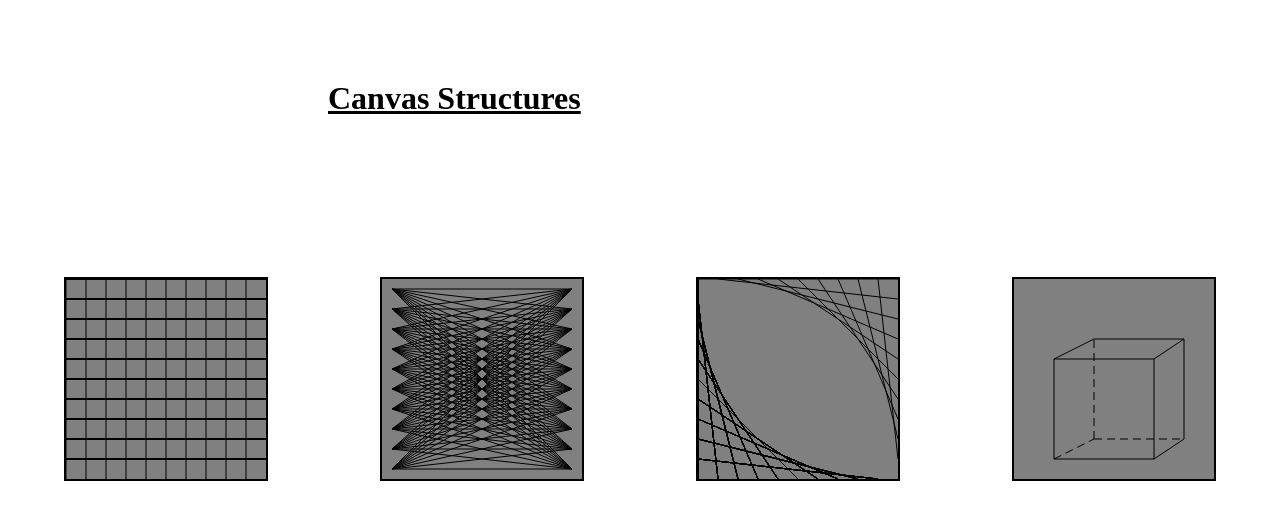
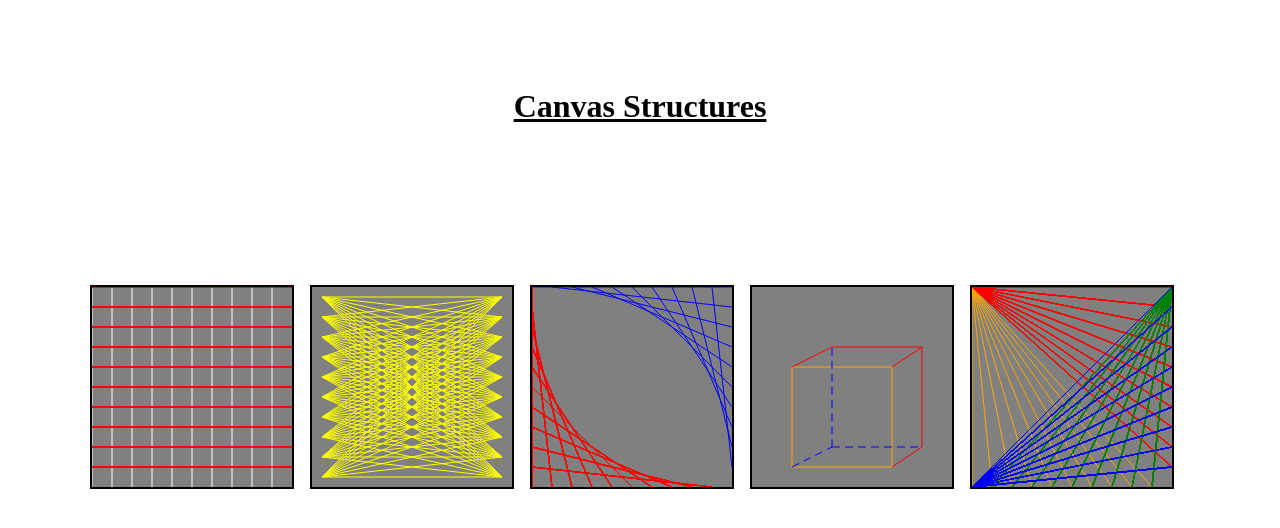
Before and after one commit to Detopall/canvas-structures, a plain HTML site: page index.html in a window 1280 px wide. Drawn offline with Linux system fonts and the light colour scheme.

Commit message:
Added color and new canvas, fixed header position (flexed).

```diff
--- a/assets/css/screen.css
+++ b/assets/css/screen.css
@@ -1,8 +1,13 @@
+body {
+	display: flex;
+	justify-content: center;
+	align-items: center;
+	flex-direction: column;
+}
 
 header {
 	font-size: 2rem;
 	margin-top: 5rem;
-	margin-left: 20rem;
 	font-weight: bold;
 	text-decoration: underline;
 }
@@ -17,4 +22,5 @@ canvas {
 	background-color: grey;
 	border: 0.125rem solid black;
 	margin-top: 10rem;
+	margin-right: 1rem;
 }
--- a/assets/js/script.js
+++ b/assets/js/script.js
@@ -11,6 +11,32 @@ function init(){
 	showVortex();
 	showSpiral();
 	showCube();
+	showSunshine();
+}
+
+function showSunshine(){ //could've done more, but RAM depleted
+	const canvas = document.querySelector("#sunshine");
+	const ctx = canvas.getContext('2d');
+
+	for (let i = 0; i < canvas.width; i += WIDTH) {
+		const cell = new Cell(i, canvas.height, 0, 0);
+		cell.draw(ctx, "orange");
+
+		for (let j = 0; j < canvas.width; j += WIDTH) {
+			const cell = new Cell(canvas.height, j, 0, 0);
+			cell.draw(ctx, "red");
+
+			for (let k = 0; k < canvas.width; k += WIDTH) {
+				const cell = new Cell(canvas.height, 0, k, canvas.height);
+				cell.draw(ctx, "green");
+
+				for (let l = 0; l < canvas.width; l += WIDTH) {
+					const cell = new Cell(canvas.height, l, 0, canvas.height);
+					cell.draw(ctx, "blue");
+				}
+			}
+		}
+	}
 }
 
 function showCube(){
@@ -18,32 +44,32 @@ function showCube(){
 	const ctx = canvas.getContext('2d');
 
 	const a = new Cell(40, 80, 40, 180);
-	a.draw(ctx);
+	a.draw(ctx, "orange");
 	const b = new Cell(40, 180, 140, 180);
-	b.draw(ctx);
+	b.draw(ctx, "orange");
 	const c = new Cell(140, 180, 140, 80);
-	c.draw(ctx);
+	c.draw(ctx, "orange");
 	const d = new Cell(40, 80, 140, 80);
-	d.draw(ctx);
+	d.draw(ctx, "orange");
 
 	const e = new Cell(40, 80, 80, 60);
-	e.draw(ctx);
+	e.draw(ctx, "red");
 	const f = new Cell(80, 60, 170, 60);
-	f.draw(ctx);
+	f.draw(ctx, "red");
 	const g = new Cell(140, 80, 170, 60);
-	g.draw(ctx);
+	g.draw(ctx, "red");
 	const h = new Cell(140, 180, 170, 160);
-	h.draw(ctx);
+	h.draw(ctx, "red");
 	const i = new Cell(170, 60, 170, 160);
-	i.draw(ctx);
+	i.draw(ctx, "red");
 
 	ctx.setLineDash([8, 5]); //set the next lines to dashed lines
 	const j = new Cell(40, 180, 80, 160);
-	j.draw(ctx);
+	j.draw(ctx, "blue");
 	const k = new Cell(80, 160, 170, 160);
-	k.draw(ctx);
+	k.draw(ctx, "blue");
 	const l = new Cell(80, 160, 80, 60);
-	l.draw(ctx);
+	l.draw(ctx, "blue");
 }
 
 function showSpiral(){
@@ -51,11 +77,11 @@ function showSpiral(){
 	const ctx = canvas.getContext('2d');
 	for (let i = 0; i < canvas.width; i+=WIDTH) {
 		const cell = new Cell(i, 0, canvas.height, i);
-		cell.draw(ctx);
+		cell.draw(ctx, "blue");
 
 		for (let j = 0; j < canvas.width; j+=WIDTH) {
 			const cell = new Cell(0, j, j, canvas.height);
-			cell.draw(ctx);
+			cell.draw(ctx, "red");
 		}
 	}
 }
@@ -66,7 +92,7 @@ function showVortex(){
 	for (let i = 0; i < canvas.width; i+=WIDTH) {
 		for (let j = 0; j < canvas.width; j+=WIDTH) {
 			const cell = new Cell(canvas.height-WIDTH/2, i+WIDTH/2, WIDTH/2, j+WIDTH/2);
-			cell.draw(ctx);
+			cell.draw(ctx, "yellow");
 		}
 	}
 }
@@ -76,10 +102,10 @@ function showGrid(){
 	const ctx = canvas.getContext('2d');
 	for (let i = 0; i < canvas.width; i+=WIDTH) {
 		const cell = new Cell(i, canvas.width, i, 0);
-		cell.draw(ctx);
+		cell.draw(ctx, "white");
 		for (let j = 0; j < canvas.width; j+=WIDTH) {
 			const cell = new Cell(0, j, canvas.height, j);
-			cell.draw(ctx);
+			cell.draw(ctx, "red");
 		}
 	}
 }
@@ -90,8 +116,9 @@ class Cell {
 		this.XEnd = XEnd;
 		this.YStart = YStart;
 		this.YEnd = YEnd;
-		this.draw = function (ctx) {
+		this.draw = function (ctx, color="black") {
 			ctx.beginPath();
+			ctx.strokeStyle = color;
 			ctx.moveTo(XStart, YStart);
 			ctx.lineTo(XEnd, YEnd);
 			ctx.stroke();
--- a/index.html
+++ b/index.html
@@ -8,6 +8,7 @@
 	<script src="assets/js/script.js"></script>
 	<title>Canvas Structures</title>
 </head>
+
 <body>
 	<header> Canvas Structures </header>
 	<div id="structures">
@@ -15,6 +16,7 @@
 		<canvas id="vortex" width="200" height="200"></canvas>
 		<canvas id="spiral" width="200" height="200"></canvas>
 		<canvas id="cube" width="200" height="200"></canvas>
+		<canvas id="sunshine" width="200" height="200"></canvas>
 	</div>
 
 </body>
```
